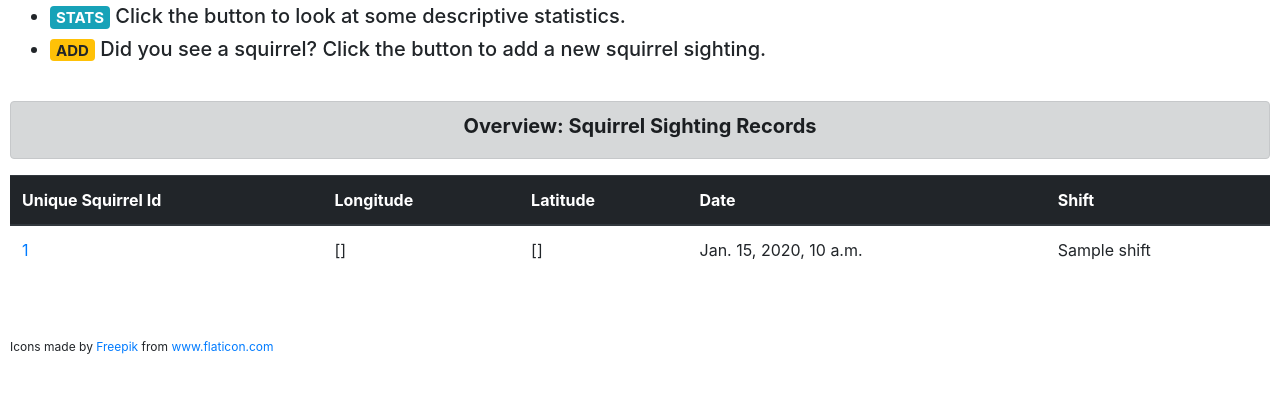
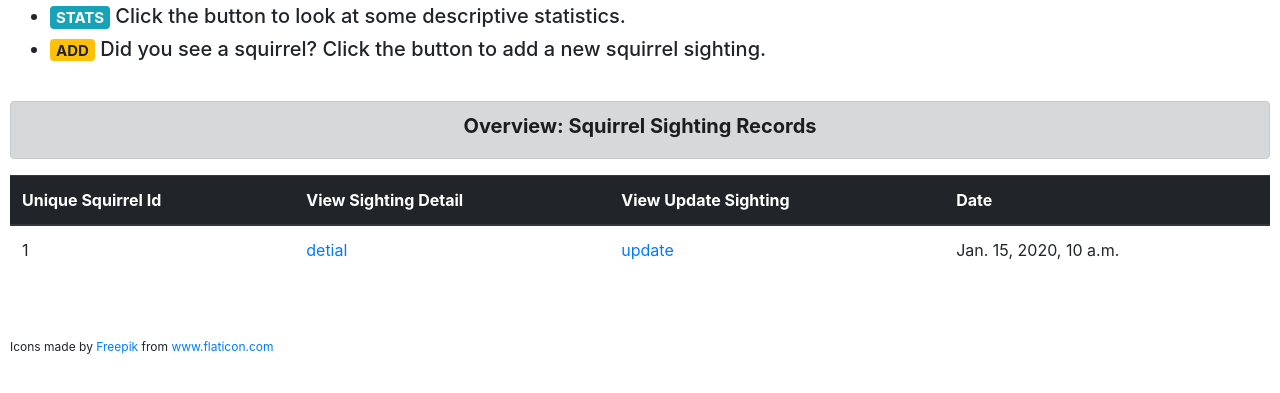
Before and after one commit to jh4309/final-project, a Django app: template map/templates/map/index.html in a window 1280 px wide. Shown: the part 147-540 px from the top of the page. Run offline with Django 3.2, Linux system fonts and the light colour scheme; the template is opened without the code that fills it: most values are stand-ins (such as "Sample title", 1, 10 or a date in 2020); parts of the project's set-up code (start-up, migrations or seed data) failed here and were passed over; some libraries are stand-ins or nearby versions.

Commit message:
insert detail view

```diff
--- a/map/templates/map/index.html
+++ b/map/templates/map/index.html
@@ -18,7 +18,7 @@
 		</p>
 		<p>
 		<ul>
-			<h5><li><a href="/map/" class="badge badge-primary">MAP</a> Click the button to view the squirrel tracking map.</li></h5>
+			<h5><li><a href="map/" class="badge badge-primary">MAP</a> Click the button to view the squirrel tracking map.</li></h5>
 			<h5><li><a href="stats/" class="badge badge-info">STATS</a> Click the button to look at some descriptive statistics.</li></h5>
 			<h5><li><a href="sightings/add"  class="badge badge-warning">ADD</a> Did you see a squirrel? Click the button to add a new squirrel sighting.</li></h5>
 		</ul>
@@ -32,21 +32,19 @@
 			<thead class = "thead-dark">
                                 <tr>
                                         <th scope = "col">Unique Squirrel Id</th>
-                                        <th scope = "col">Longitude</th>
-                                        <th scope = "col">Latitude</th>
+					<th scope = "col">View Sighting Detail</th>
+					<th scope = "col">View Update Sighting</th>
                                         <th scope = "col">Date</th>
-                                        <th scope = "col">Shift</th>
                                 </tr>
                         </thead>
 
                         <tbody>
                         {% for sight in sights %}
                                 <tr>
-                                        <td><a href="sightings/{{sight.uniquesid}}">{{ sight.uniquesid }}</a></td>
-                                        <td>{{ sight.longitude }}</td>
-                                        <td>{{ sight.latitude }}</td>
+                                        <td>{{ sight.uniquesid }}</td>
+					<td><a href="sightings/details/{{sight.uniquesid}}">detial</a></td>
+					<td><a href="sightings/{{sight.uniquesid}}">update</a></td>
                                         <td>{{ sight.date }}</td>
-                                        <td>{{ sight.shift }}</td>
                                 </tr>
                         {% endfor %}
                         </tbody>
--- a/map/urls.py
+++ b/map/urls.py
@@ -8,6 +8,7 @@
 
 urlpatterns = [
     path('sightings', views.index),
+    path('sightings/details/<str:sighting_id>',views.sighting_details, name='detail')
     path('sightings/<sighting_id>/', views.update_sights),
     path('sightings/add', views.addsight),
     path('map',views.map,name='map'),
```
Also changed, not shown: map/templates/map/detail.html (+8 -25 lines), map/templates/map/update.html (added, +28 -0 lines), map/views.py (+4 -11 lines).
